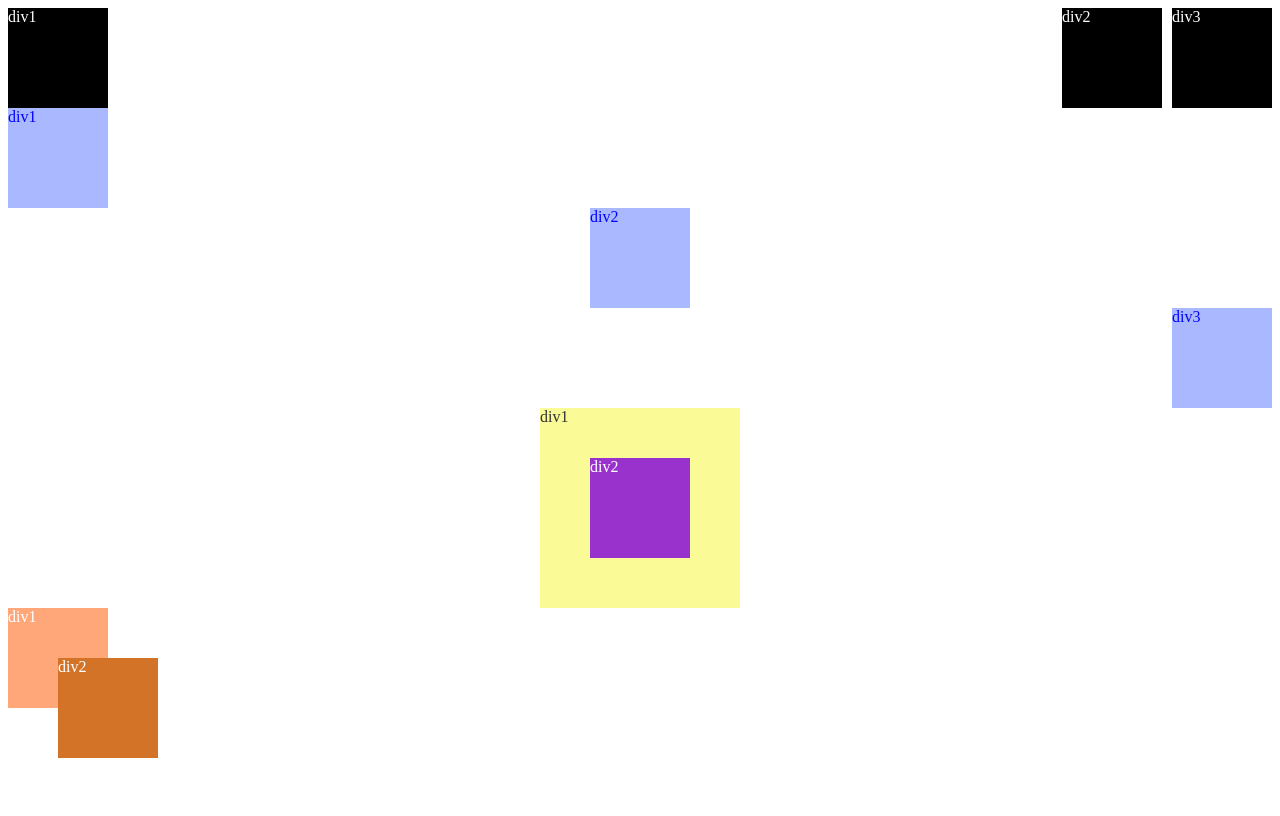
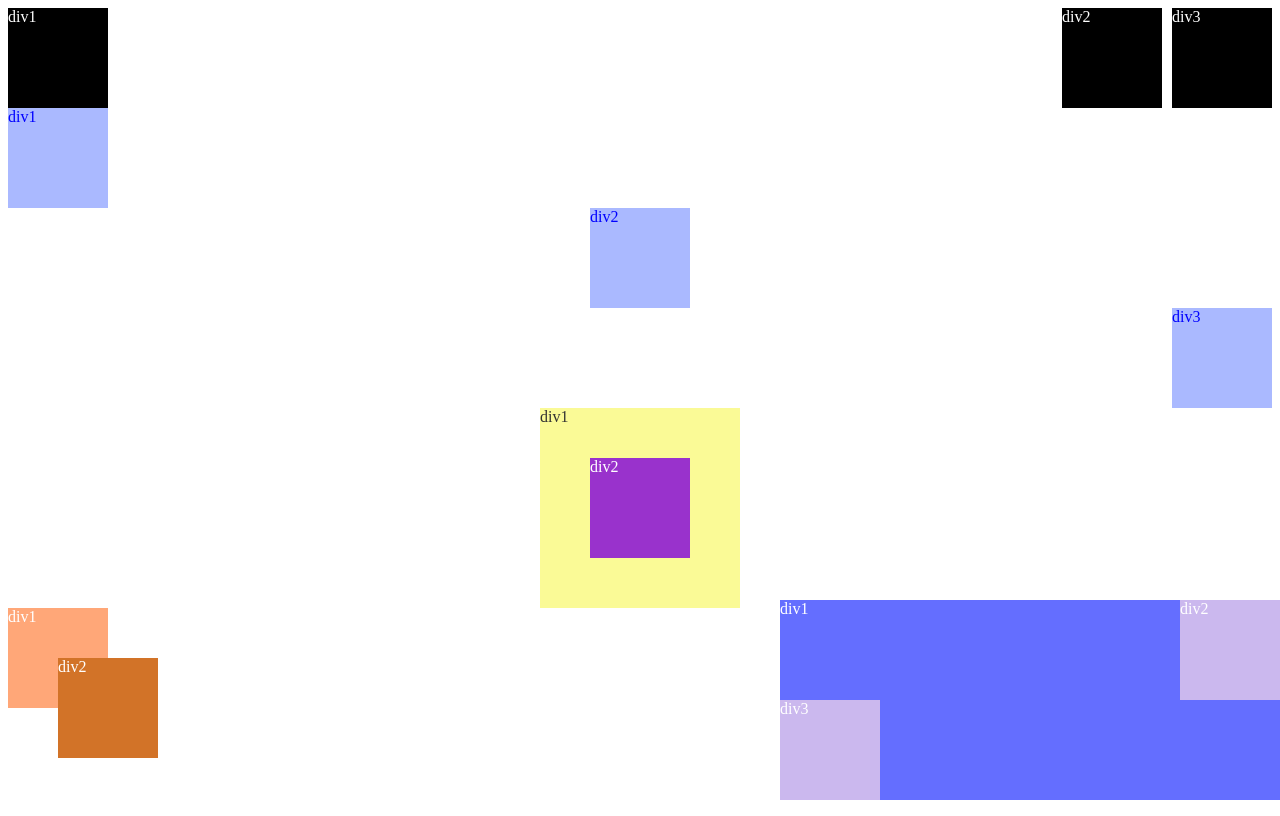
Before and after one commit to jiyoo-103/first-project, a plain HTML site: page day5/index.html in a window 1280 px wide. Drawn offline with Linux system fonts and the light colour scheme.

Commit message:
Add files via upload

```diff
--- a/day5/index.html
+++ b/day5/index.html
@@ -64,6 +64,16 @@
         div2
     </div>
 
+<!-- 다섯번째 과제 -->
 
+    <div class="big-box">
+        div1
+        <div class="box-4 left">
+            div2
+        </div>
+        <div class="box-4 right">
+            div3
+        </div>
+    </div>
 </body>
 </html>
--- a/day5/style.css
+++ b/day5/style.css
@@ -91,3 +91,36 @@
     left: 50px;
     top: -50px;
 }
+
+
+/* 다섯번째 과제 */
+
+
+.big-box {
+    width: 500px;
+    height: 200px;
+    background-color: #646EFF;
+    color: white;
+    position: absolute;
+    right: 0px;
+    bottom: 0px;
+}
+
+.box-4 {
+    width: 100px;
+    height: 100px;
+    background-color: #CBB8EE;
+    color: white;
+}
+
+.left {
+    position: absolute;
+    top: 0;
+    right: 0;
+}
+
+.right {
+    position: absolute;
+    bottom: 0;
+    left: 0;
+}
```
